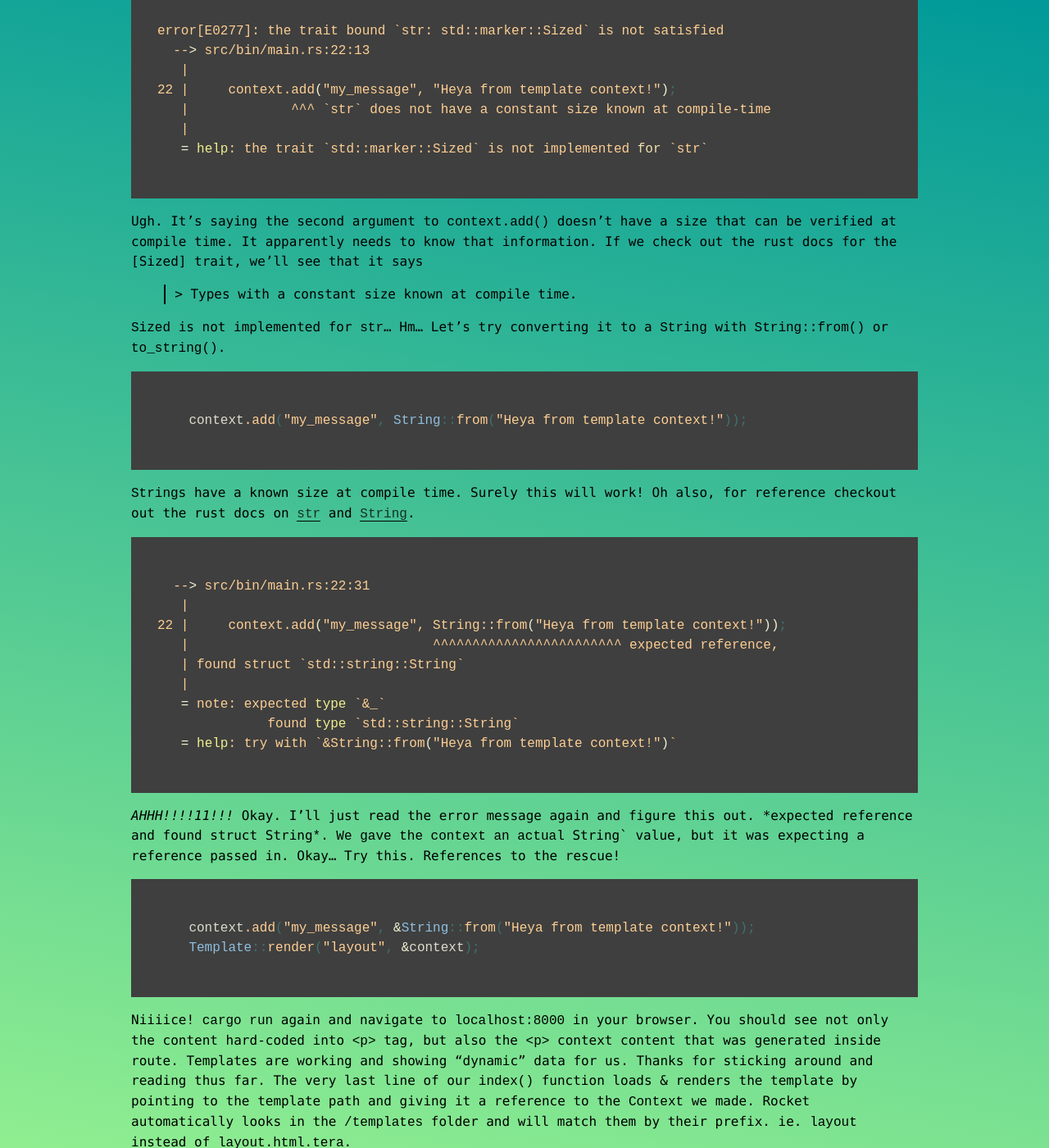
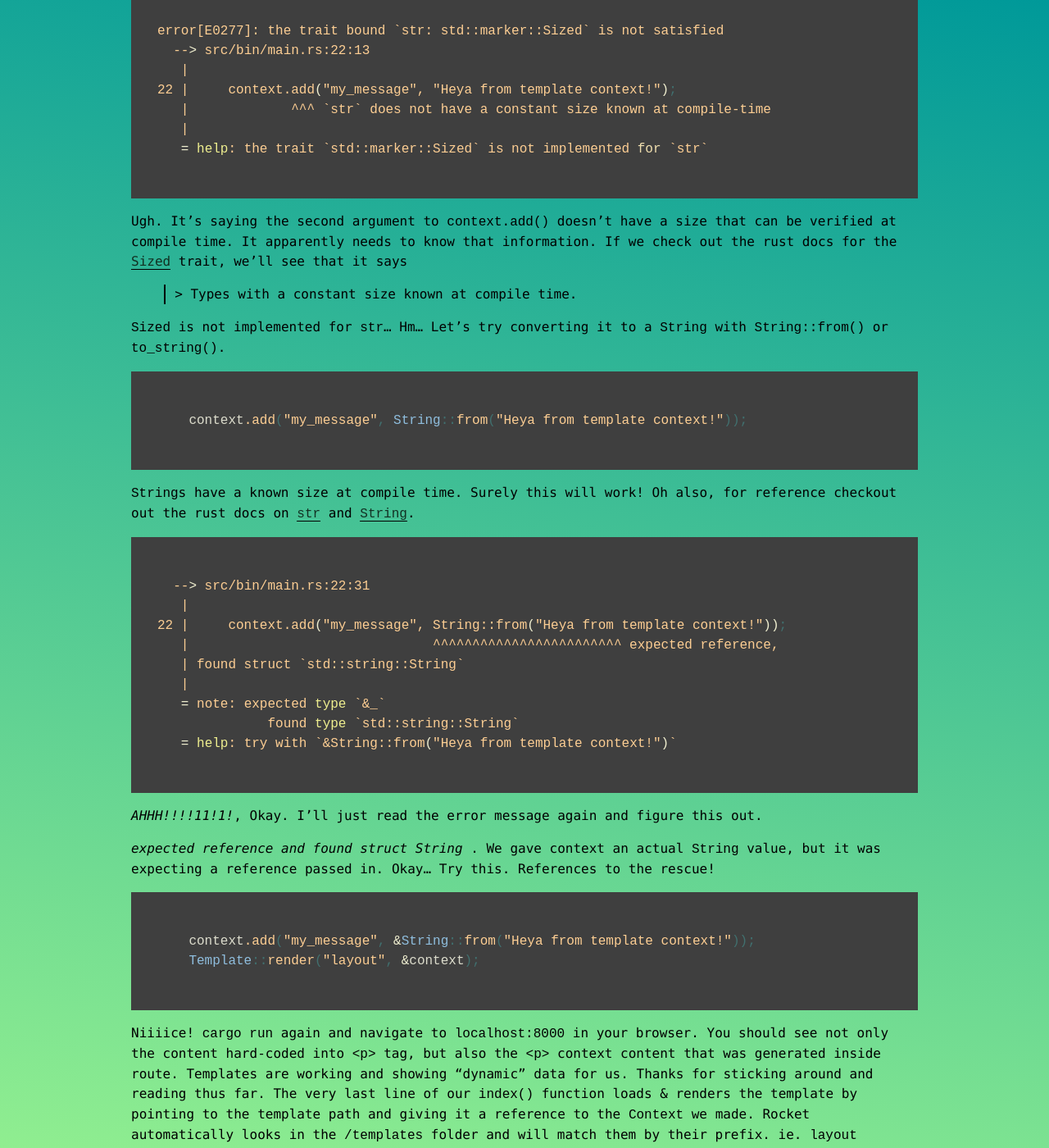
Before and after one commit to notryanb/notryanb.github.io, a Jekyll site: the page built from _posts/2017-09-15-rust-blog-series-1.md, in a window 1280 px wide and 1400 px high, scrolled down 9982 px. Shown: the whole window at 82% size. Built offline with Jekyll 4.4.1, drawn with Linux system fonts in a browser that asks for light colours.

Commit message:
Fix ref-link and italics formatting

````diff
--- a/_posts/2017-09-15-rust-blog-series-1.md
+++ b/_posts/2017-09-15-rust-blog-series-1.md
@@ -457,6 +457,8 @@ It apparently needs to know that information.
 If we check out the rust docs for the [Sized] trait,
 we'll see that it says
 
+[Sized]: https://doc.rust-lang.org/std/marker/trait.Sized.html
+
 > Types with a constant size known at compile time.
 
 `Sized` is not implemented for `str`... Hm...
@@ -485,9 +487,10 @@ Oh also, for reference checkout out the rust docs on [`str`] and [`String`].
    = help: try with `&String::from("Heya from template context!")`
 ```
 
-*AHHH!!!!11!!!* Okay. I'll just read the error message again and figure this out.
-*expected reference and found struct String`*.
-We gave the context an actual `String` value, but it was expecting a reference passed in.
+*AHHH!!!!11!1!*, Okay. I'll just read the error message again and figure this out.
+
+*expected reference and found struct String* .
+We gave context an actual `String` value, but it was expecting a reference passed in.
 Okay... Try this. References to the rescue!
 
 ```rust
````
